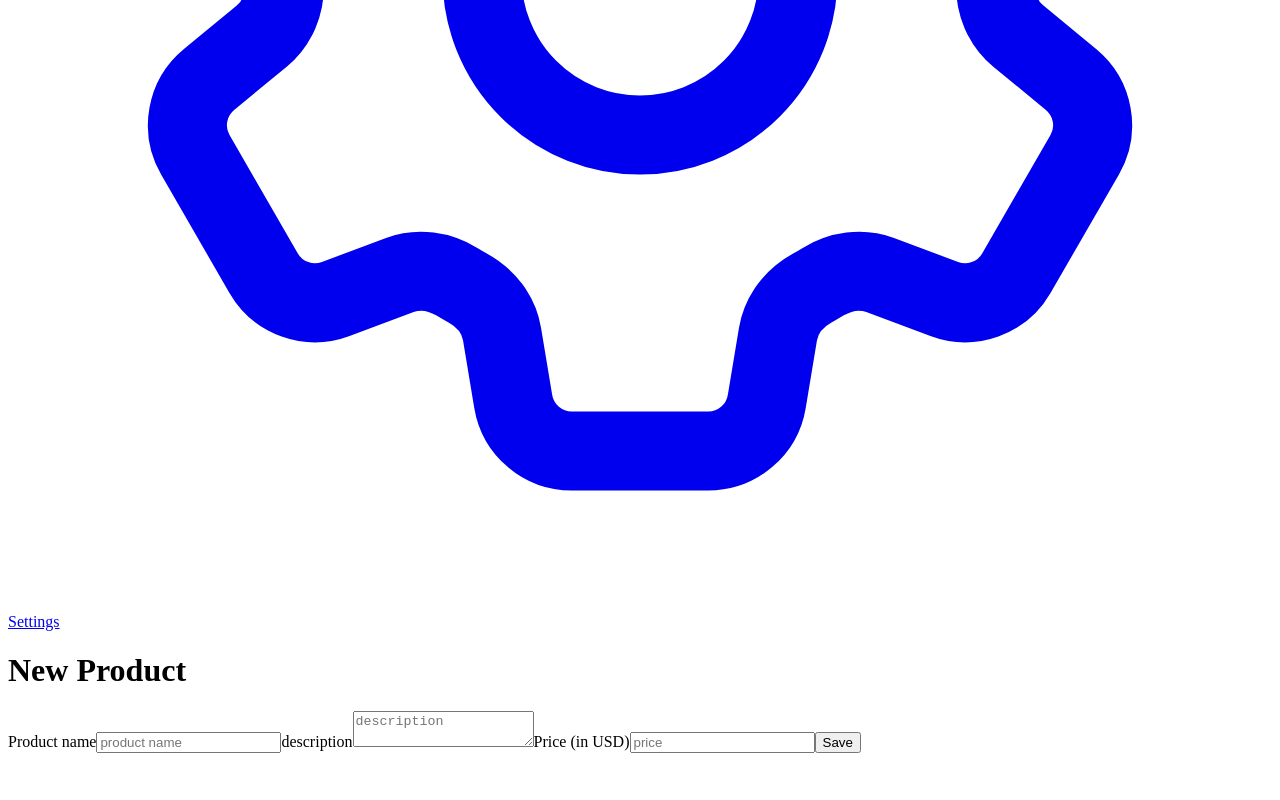
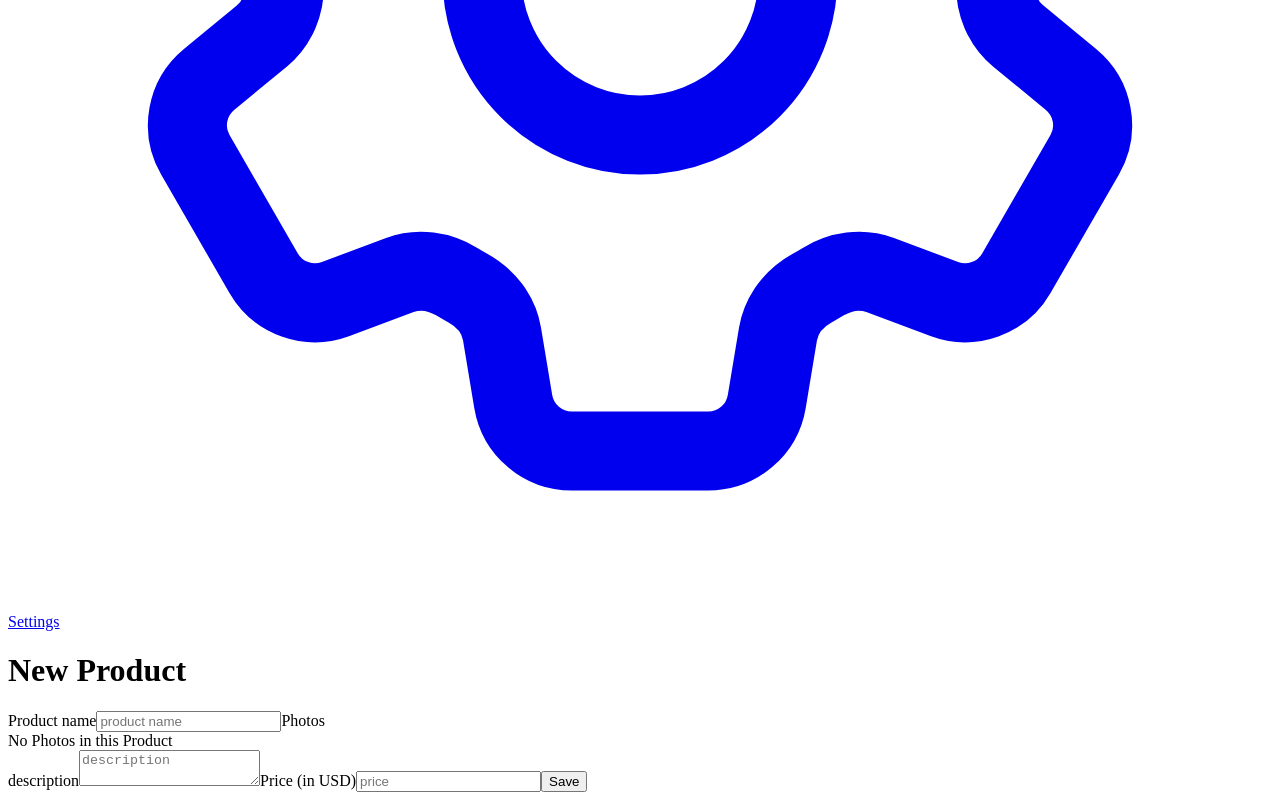
Before and after one commit to AbolfazlMarzban/nextjs-e-commerce---admin, a Next.js app: page /products/new in a window 1280 px wide. Shown: the part 5807-6607 px from the top of the page. Before the commit the page ends 6568 px from the top, so only its background shows below. Built offline with nearby package versions, Linux system fonts and the light colour scheme; no server answers.

Commit message:
abol 1402-3-13

```diff
--- a/components/productForm.js
+++ b/components/productForm.js
@@ -6,7 +6,8 @@ export default function ProductForm ({
     _id,
     title:existingTitle,
     description: existingDescription,
-    price: existingPrice
+    price: existingPrice,
+    images,
 }){
     const router = useRouter()
     const [title, setTitle] = useState( existingTitle ||'')
@@ -33,6 +34,12 @@ export default function ProductForm ({
             <label>Product name</label>
            <input type="text" placeholder="product name"
            value={title} onChange={ev => setTitle(ev.target.value)}></input>
+           <label>Photos</label>
+           <div>
+            {!images?.length && (
+                <div>No Photos in this Product</div>
+            )}
+           </div>
            <label>description</label>
             <textarea placeholder="description"
             value={description} onChange={ev => setDescription(ev.target.value)}></textarea>
```
